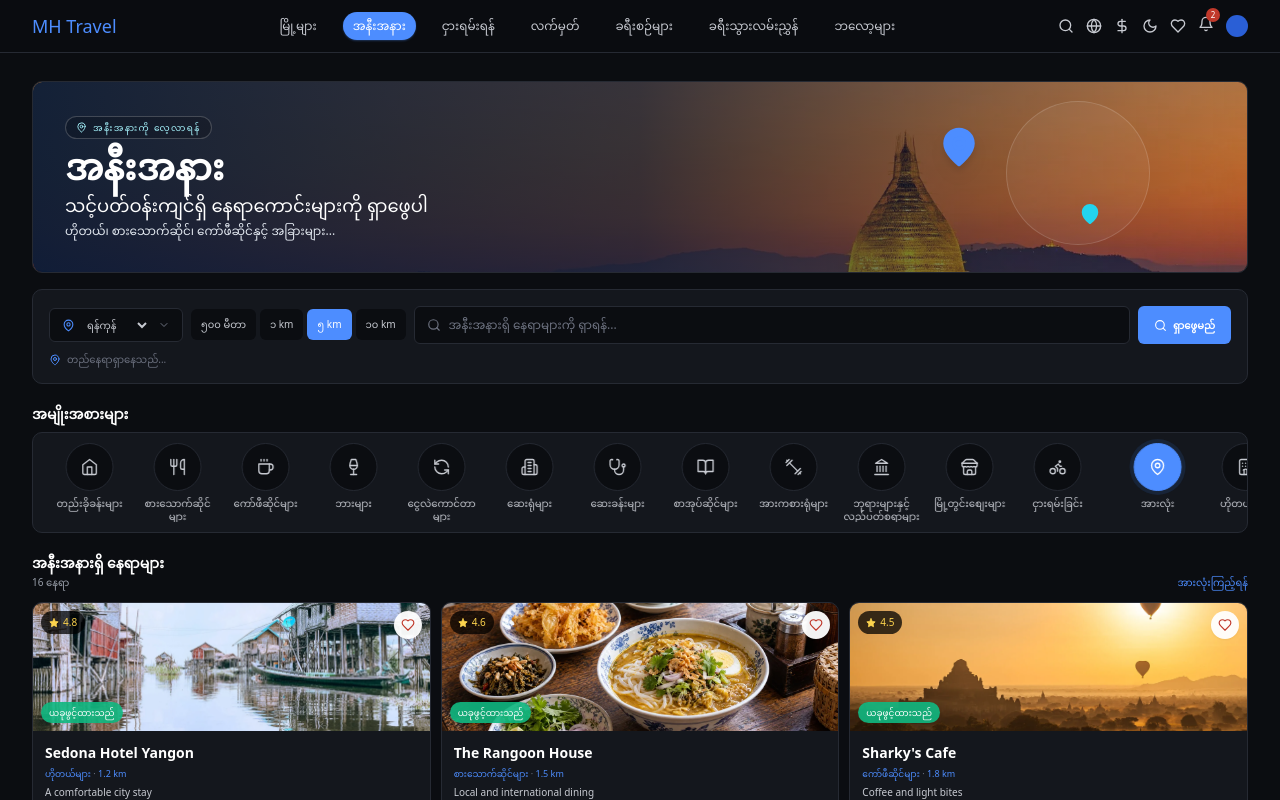
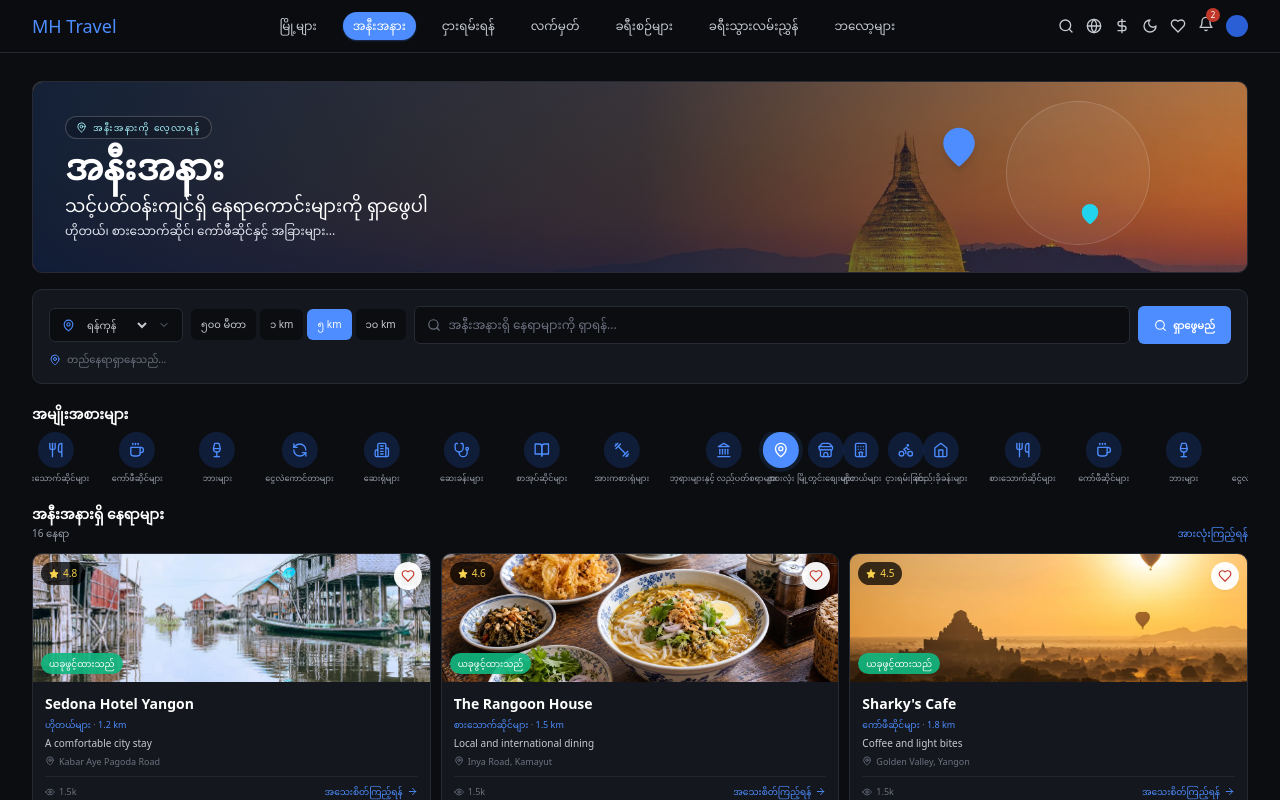
Before and after one commit to mhtravelmm/mhtravelmm, a React (Vite) app: page /nearby in a window 1280 px wide. Shown: the top 800 px of the page. Built offline with nearby package versions, Linux system fonts and the light colour scheme; no server answers.

Commit message:
Match nearby categories to home style

```diff
--- a/src/features/nearby/NearbyPage.tsx
+++ b/src/features/nearby/NearbyPage.tsx
@@ -278,12 +278,12 @@ export function NearbyPage() {
 
       <section className="mb-5">
         <h2 className="mb-2 text-sm font-semibold text-text-primary">{t('nearby_categories_title')}</h2>
-        <div className="nearby-category-marquee rounded-card border border-border bg-bg-card py-2.5" role="region" aria-label={t('nearby_categories_title')}>
-          <div className="nearby-category-track">
+        <div className="overflow-hidden" role="region" aria-label={t('nearby_categories_title')}>
+          <div className="animate-marquee flex w-max gap-4">
             {[0, 1].map((copyIndex) => (
               <div
                 key={copyIndex}
-                className={`nearby-category-group flex w-max shrink-0 items-start gap-3 px-3 ${copyIndex === 1 ? 'nearby-category-copy--repeat' : ''}`}
+                className="flex w-max shrink-0 items-start gap-4"
                 aria-hidden={copyIndex === 1}
               >
                 {CATEGORY_ITEMS.map(({ id, label, icon: Icon }) => (
@@ -294,12 +294,12 @@ export function NearbyPage() {
                     onClick={() => { setCategory((current) => id === 'all' || current === id ? 'all' : id); setShowAllPlaces(false); }}
                     aria-label={t(label)}
                     aria-pressed={category === id}
-                    className="flex w-[76px] shrink-0 flex-col items-center gap-1.5 text-center text-text-secondary transition hover:text-brand-blue focus-visible:outline-none focus-visible:ring-2 focus-visible:ring-brand-blue focus-visible:ring-offset-2 focus-visible:ring-offset-bg-card"
+                    className="flex shrink-0 basis-[64px] flex-col items-center gap-1 text-center text-text-secondary transition hover:text-brand-blue focus-visible:outline-none focus-visible:ring-2 focus-visible:ring-brand-blue focus-visible:ring-offset-2 focus-visible:ring-offset-bg"
                   >
-                    <span className={`grid h-12 w-12 place-items-center rounded-full border transition ${category === id ? 'border-brand-blue bg-brand-blue text-white shadow-[0_0_0_4px_rgb(59_130_246/0.12)]' : 'border-border bg-bg text-text-secondary hover:border-brand-blue/50 hover:bg-brand-blue/10 hover:text-brand-blue'}`}>
-                      <Icon size={18} strokeWidth={1.8} aria-hidden="true" />
+                    <span className={`flex h-9 w-9 items-center justify-center rounded-full transition ${category === id ? 'bg-brand-blue text-white shadow-[0_0_0_4px_rgb(59_130_246/0.12)]' : 'bg-brand-blueDark/20 text-brand-blue hover:bg-brand-blue/30'}`}>
+                      <Icon size={16} aria-hidden="true" />
                     </span>
-                    <span className="line-clamp-2 min-h-[22px] w-full text-[9px] font-medium leading-tight sm:text-[10px]">{t(label)}</span>
+                    <span className="whitespace-nowrap text-center text-[8px] text-text-muted">{t(label)}</span>
                   </button>
                 ))}
               </div>
--- a/src/index.css
+++ b/src/index.css
@@ -77,50 +77,3 @@ body {
 .animate-marquee:hover {
   animation-play-state: paused;
 }
-
-
-/* Nearby categories: one circular-icon rail that travels right-to-left. */
-@keyframes nearby-category-marquee {
-  from {
-    transform: translateX(0);
-  }
-  to {
-    transform: translateX(-50%);
-  }
-}
-
-.nearby-category-marquee {
-  overflow: hidden;
-}
-
-.nearby-category-track {
-  display: flex;
-  width: max-content;
-  will-change: transform;
-  animation: nearby-category-marquee 42s linear infinite;
-}
-
-.nearby-category-marquee:hover .nearby-category-track,
-.nearby-category-marquee:focus-within .nearby-category-track {
-  animation-play-state: paused;
-}
-
-@media (prefers-reduced-motion: reduce) {
-  .nearby-category-marquee {
-    overflow-x: auto;
-    scrollbar-width: none;
-  }
-
-  .nearby-category-marquee::-webkit-scrollbar {
-    display: none;
-  }
-
-  .nearby-category-track {
-    animation: none;
-    will-change: auto;
-  }
-
-  .nearby-category-copy--repeat {
-    display: none;
-  }
-}
```
Also changed, not shown: Plan/WORKLOG.md (+1 -0 lines), 1 other file (tests, documents, lock files or other folders).
